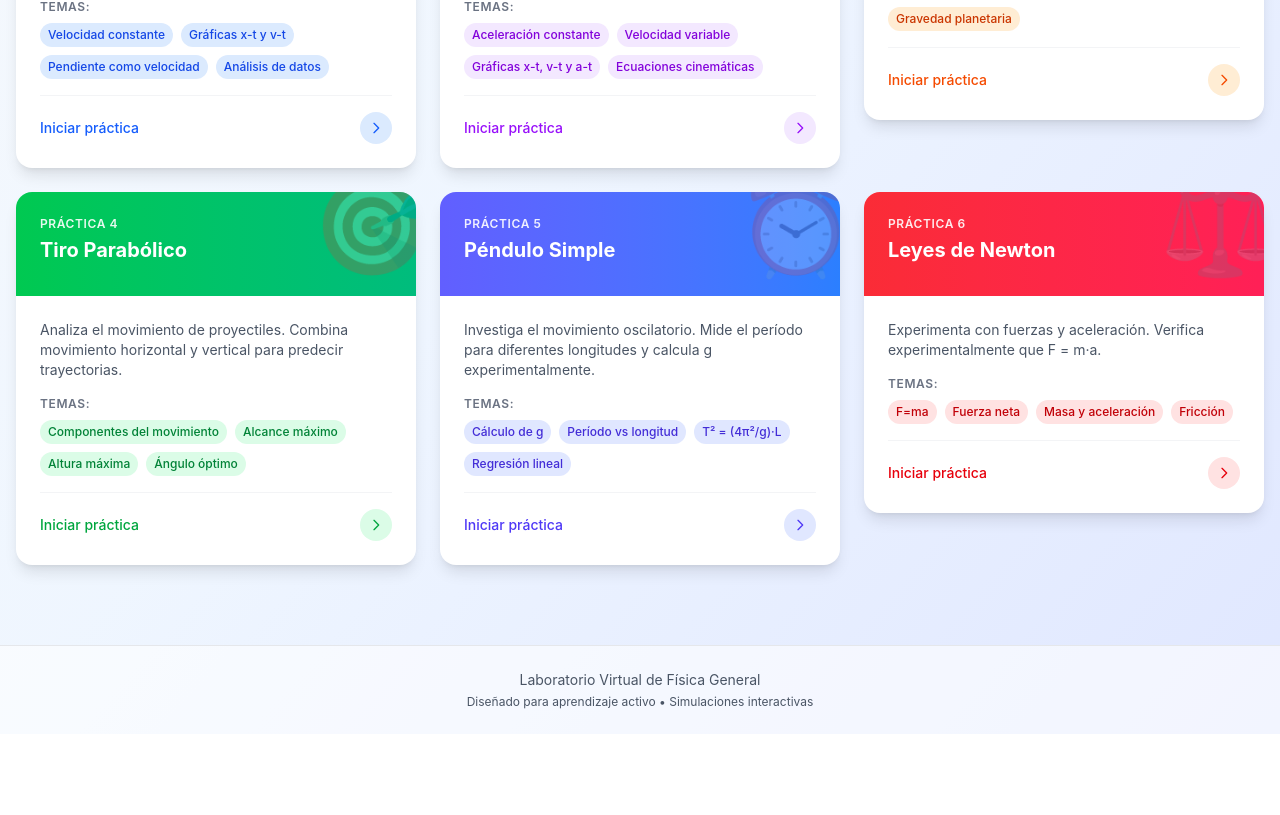
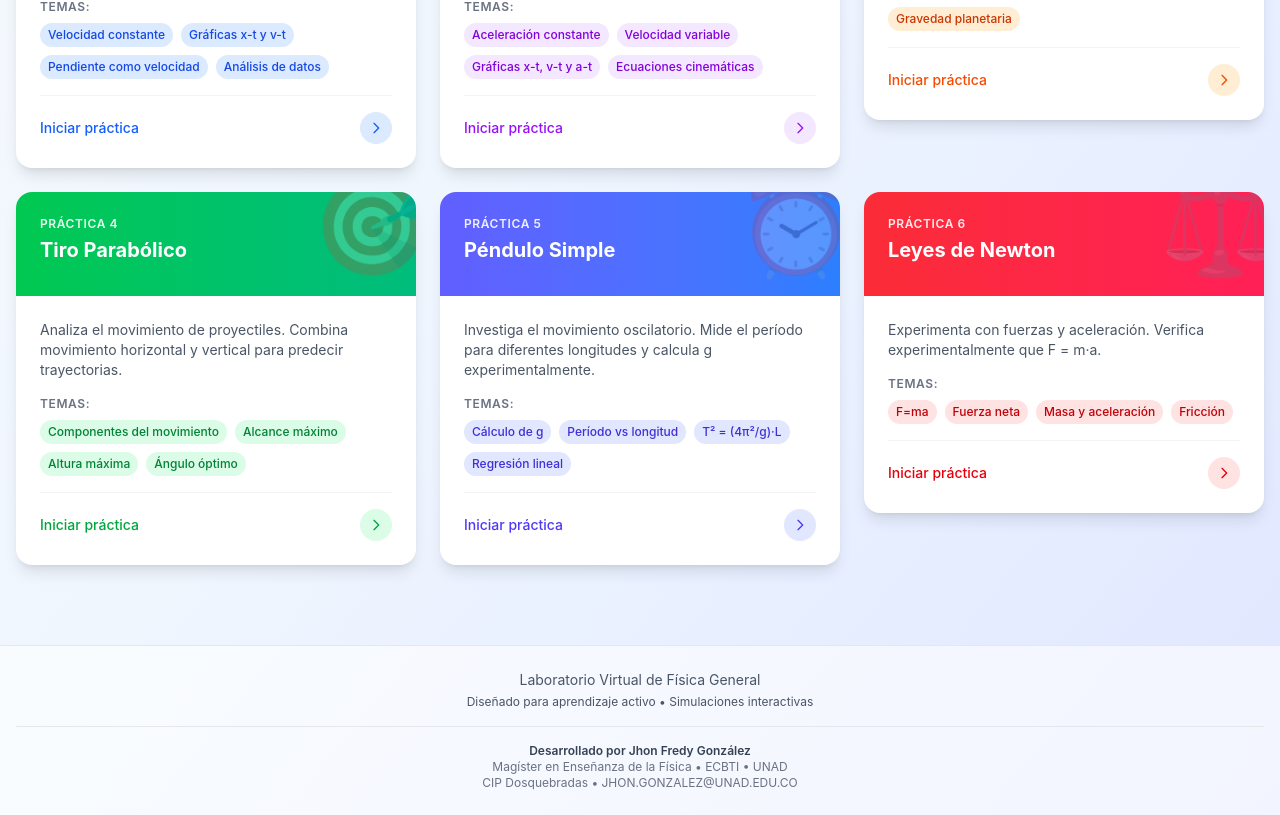
Before and after one commit to JHFRGONZALEZ/Laboratorio_virtual_fisica_general, a React (Vite) app: page /practica/mru in a window 1280 px wide. Shown: the part 730-1545 px from the top of the page. Before the commit the page ends 1464 px from the top, so only its background shows below. Built offline with nearby package versions, Linux system fonts and the light colour scheme; no server answers.

Commit message:
Agrega datos del desarrollador a portada y reportes

```diff
--- a/src/components/Home.tsx
+++ b/src/components/Home.tsx
@@ -199,6 +199,11 @@ export const Home: React.FC = () => {
         <div className="container mx-auto px-4 text-center text-sm text-gray-600">
           <p>Laboratorio Virtual de Física General</p>
           <p className="mt-1 text-xs">Diseñado para aprendizaje activo • Simulaciones interactivas</p>
+          <div className="mt-4 border-t border-gray-200 pt-4 text-xs text-gray-500">
+            <p className="font-semibold text-gray-700">Desarrollado por Jhon Fredy González</p>
+            <p>Magíster en Enseñanza de la Física • ECBTI • UNAD</p>
+            <p>CIP Dosquebradas • JHON.GONZALEZ@UNAD.EDU.CO</p>
+          </div>
         </div>
       </footer>
     </div>
--- a/src/utils/experimentReport.ts
+++ b/src/utils/experimentReport.ts
@@ -11,7 +11,7 @@ function renderValue(value: unknown): string {
 export function openExperimentReport(title: string, payload: Record<string, unknown>): void {
   const report = window.open('', '_blank');
   if (!report) return;
-  report.document.write(`<!doctype html><html><head><title>${escapeHtml(title)}</title><style>body{font-family:Arial,sans-serif;padding:24px;color:#1f2937}h1{color:#1d4ed8;border-bottom:2px solid #93c5fd;padding-bottom:8px}dl{display:grid;grid-template-columns:minmax(160px,220px) 1fr;gap:8px;border-bottom:1px solid #e5e7eb;padding:8px 0}dt{font-weight:700;color:#374151}dd{margin:0;word-break:break-word}li{margin:4px 0}</style></head><body><h1>${escapeHtml(title)}</h1><p>Generado: ${new Date().toLocaleString()}</p>${renderValue(payload)}</body></html>`);
+  report.document.write(`<!doctype html><html><head><title>${escapeHtml(title)}</title><style>body{font-family:Arial,sans-serif;padding:24px;color:#1f2937}h1{color:#1d4ed8;border-bottom:2px solid #93c5fd;padding-bottom:8px}dl{display:grid;grid-template-columns:minmax(160px,220px) 1fr;gap:8px;border-bottom:1px solid #e5e7eb;padding:8px 0}dt{font-weight:700;color:#374151}dd{margin:0;word-break:break-word}li{margin:4px 0}.author{margin-top:32px;border-top:1px solid #d1d5db;padding-top:12px;color:#4b5563;font-size:12px}</style></head><body><h1>${escapeHtml(title)}</h1><p>Generado: ${new Date().toLocaleString()}</p>${renderValue(payload)}<footer class="author"><strong>Desarrollado por Jhon Fredy González</strong><br/>Magíster en Enseñanza de la Física • ECBTI • UNAD • CIP Dosquebradas<br/>JHON.GONZALEZ@UNAD.EDU.CO</footer></body></html>`);
   report.document.close();
   report.print();
 }
```
